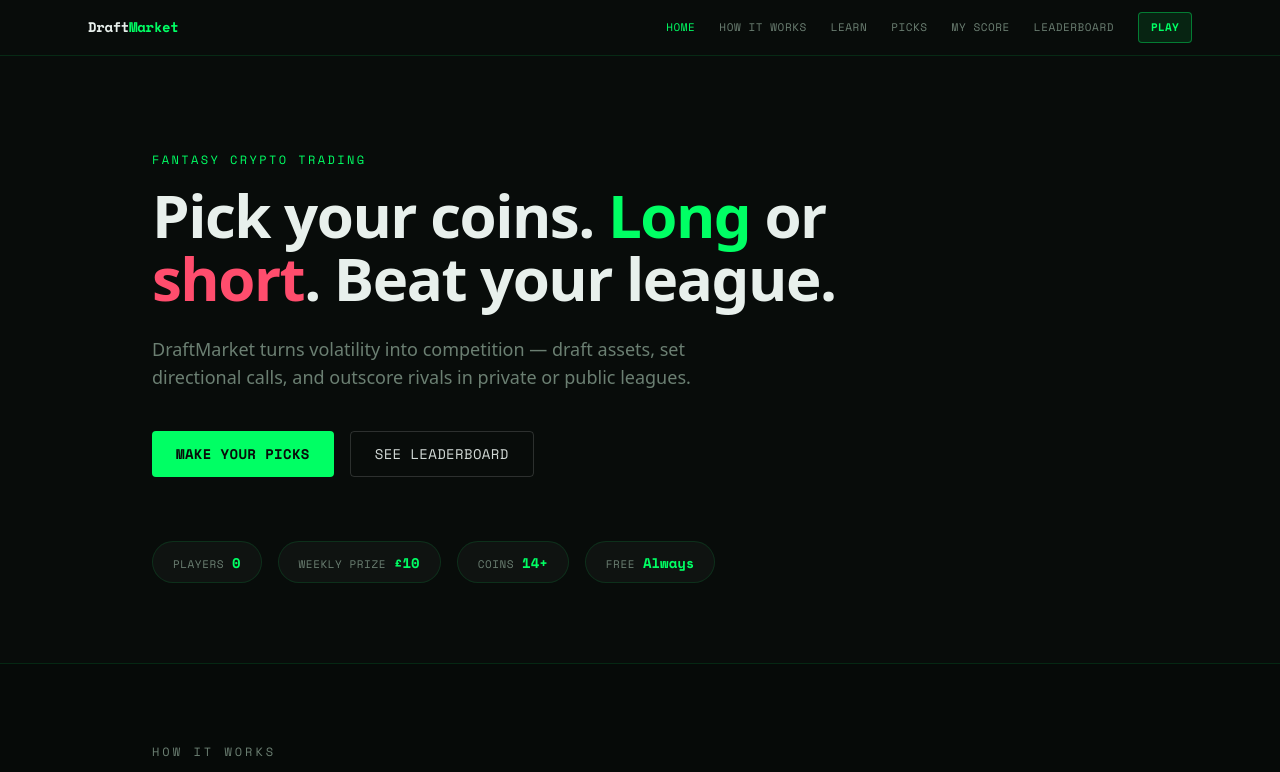
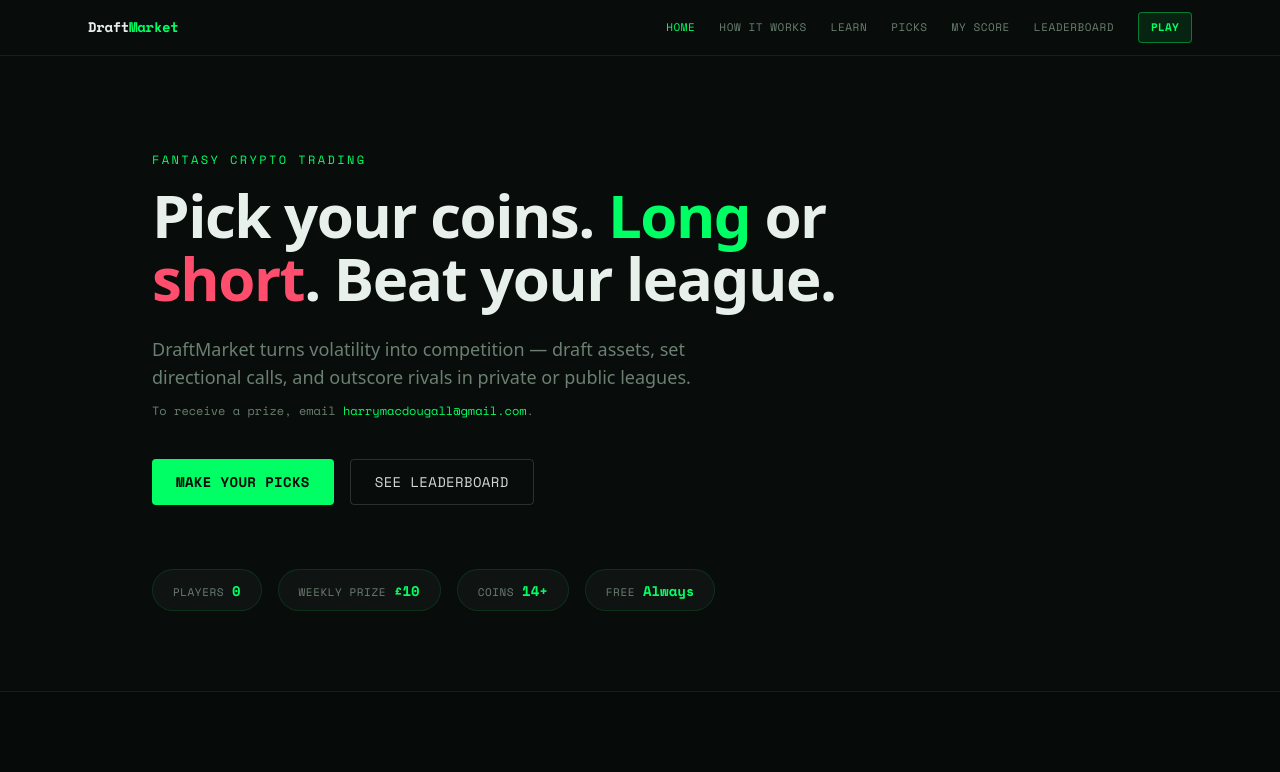
Before and after one commit to macdougallharry-oss/draft-market, a Next.js app: page / in a window 1280 px wide. Shown: the top 772 px of the page. Built offline with nearby package versions, Linux system fonts and the light colour scheme; no server answers.

Commit message:
initial commit

```diff
--- a/src/app/page.tsx
+++ b/src/app/page.tsx
@@ -63,6 +63,16 @@
           <p className="mt-6 max-w-xl text-lg text-muted">
             DraftMarket turns volatility into competition — draft assets, set
             directional calls, and outscore rivals in private or public leagues.
+          </p>
+          <p className="mt-3 max-w-xl font-mono text-xs text-muted">
+            To receive a prize, email{" "}
+            <a
+              href="mailto:harrymacdougall@gmail.com"
+              className="text-accent hover:underline"
+            >
+              harrymacdougall@gmail.com
+            </a>
+            .
           </p>
           <div className="mt-10 flex flex-wrap gap-4">
             <Link
```
